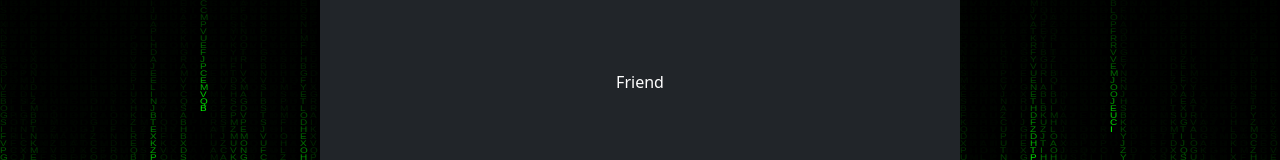
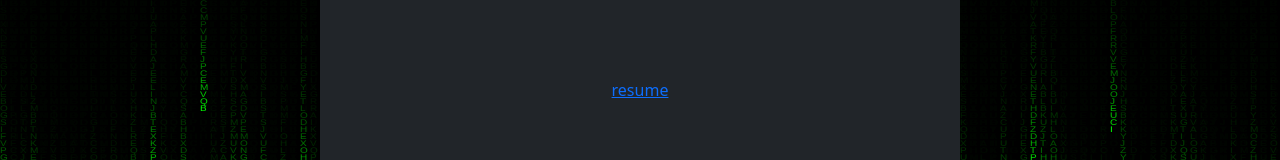
Before and after one commit to Jake66Martin/updated-portfolio, a React (Vite) app: page /Resume in a window 1280 px wide. Shown: the part 310-470 px from the top of the page. Built offline with nearby package versions, Linux system fonts and the light colour scheme.

Commit message:
added download link for resume

```diff
--- a/src/pages/Resume.jsx
+++ b/src/pages/Resume.jsx
@@ -3,7 +3,7 @@
 export default function Resume() {
   return (
     <div className="d-flex justify-content-center align-items-center text-white position-absolute bg-dark w-50 h-50 top-25 left-25">
-      <p>Friend</p>
+     <a href='https://docs.google.com/document/d/1ZG0bdVRG47nXCcs6ZqHlmErJFk4SpOdqUTfMVXfknZw/export?format=pdf' download='Jacobs resume.pdf'>resume</a>
     </div>
   );
 }
```
